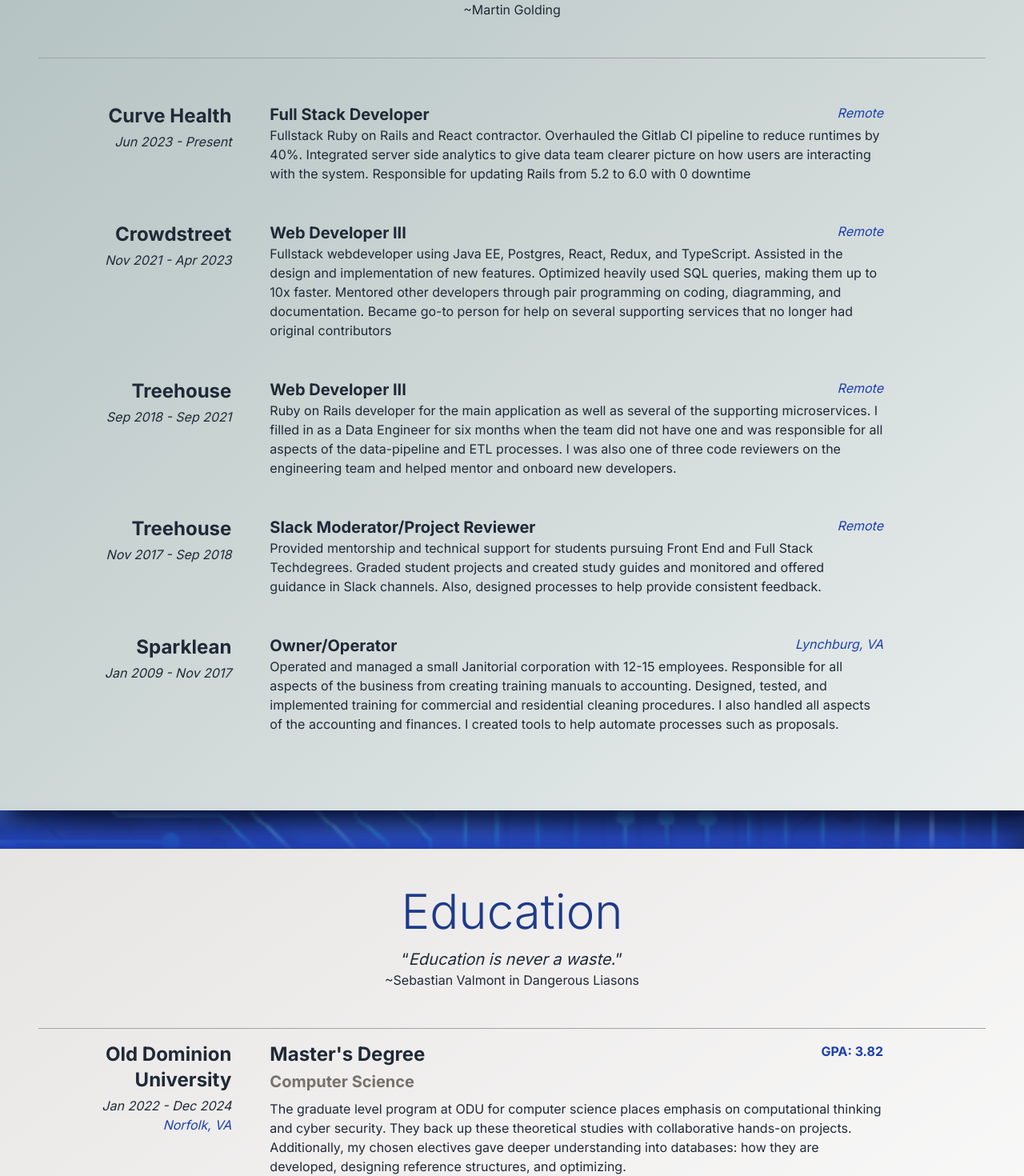
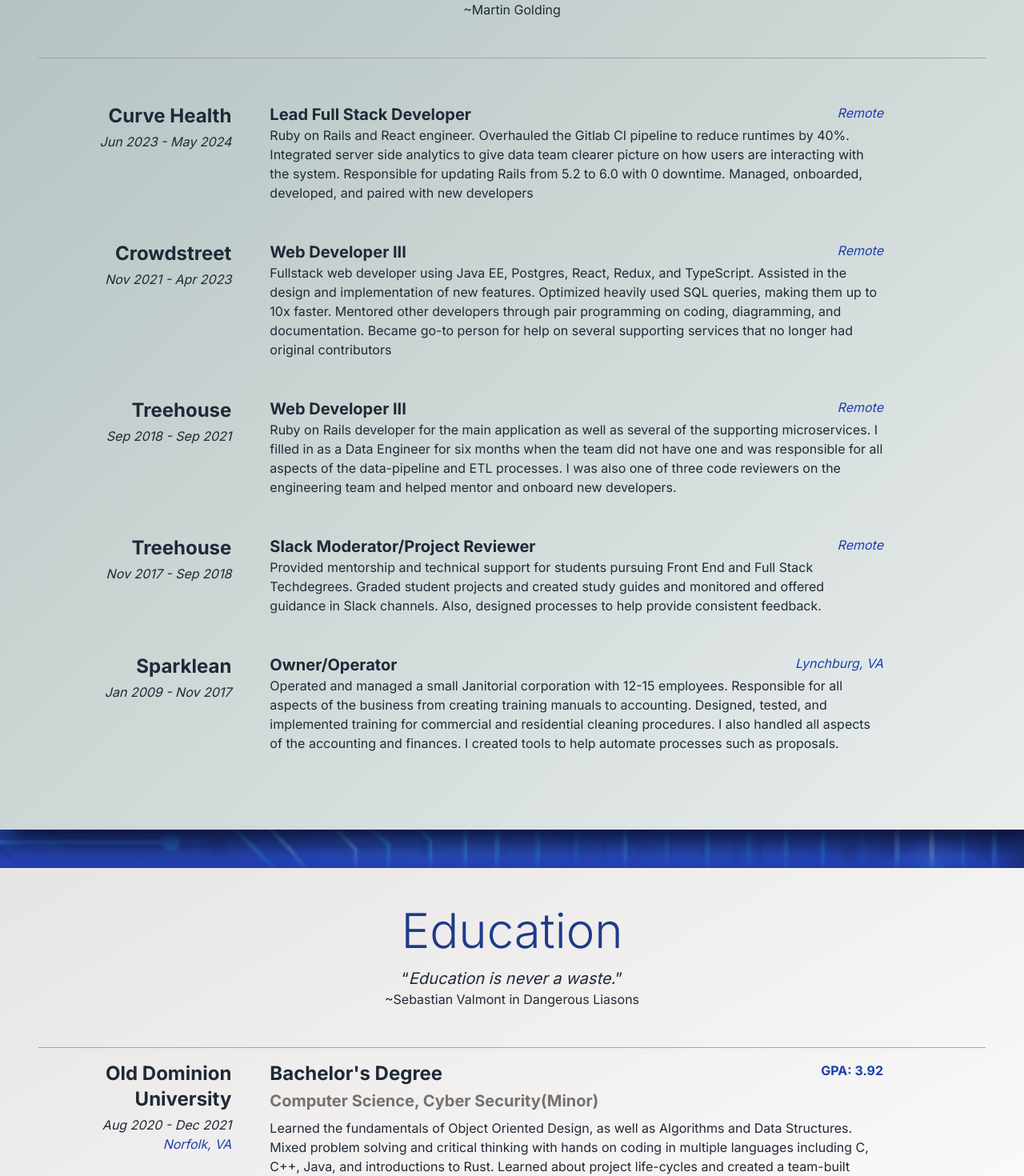
Before and after one commit to randyL78/portfolio_2023, a React app: page / in a window 1280 px wide. Shown: the part 1681-3151 px from the top of the page at 80% size. Built offline with nearby package versions, Linux system fonts and the light colour scheme.

Commit message:
Update site with Curve Health info and remove Masters degree from education

```diff
--- a/src/data/education.ts
+++ b/src/data/education.ts
@@ -1,20 +1,6 @@
 import { Education } from "@interfaces";
 
 export const educations: Education[] = [
-  {
-    institution: 'Old Dominion University',
-    startDate: 'Jan 2022 ',
-    endDate: 'Dec 2024',
-    location: 'Norfolk, VA',
-    title: "Master's Degree",
-    focus: 'Computer Science',
-    gpa: 3.82,
-    description: 'The graduate level program at ODU for computer science places ' +
-      'emphasis on computational thinking and cyber security. They back up these ' +
-      'theoretical studies with collaborative hands-on projects. Additionally, my ' +
-      'chosen electives gave deeper understanding into databases: how they are ' +
-      'developed, designing reference structures, and optimizing.'
-  },
   {
     institution: 'Old Dominion University',
     startDate: 'Aug 2020 ',
--- a/src/data/experience.ts
+++ b/src/data/experience.ts
@@ -4,19 +4,19 @@
   {
     company: 'Curve Health',
     startDate: 'Jun 2023',
-    endDate: 'Present',
-    description: 'Fullstack Ruby on Rails and React contractor. Overhauled the Gitlab CI pipeline ' +
+    endDate: 'May 2024',
+    description: 'Ruby on Rails and React engineer. Overhauled the Gitlab CI pipeline ' +
       'to reduce runtimes by 40%. Integrated server side analytics to give data team clearer picture ' +
       'on how users are interacting with the system. Responsible for updating Rails from 5.2 to 6.0 with ' +
-      '0 downtime',
+      '0 downtime. Managed, onboarded, developed, and paired with new developers',
     location: 'Remote',
-    title: 'Full Stack Developer',
+    title: 'Lead Full Stack Developer',
   },
   {
     company: 'Crowdstreet',
     startDate: 'Nov 2021',
     endDate: 'Apr 2023',
-    description: 'Fullstack webdeveloper using Java EE, Postgres, React, Redux, and TypeScript. ' +
+    description: 'Fullstack web developer using Java EE, Postgres, React, Redux, and TypeScript. ' +
       'Assisted in the design and implementation of new features. Optimized heavily used SQL ' +
       'queries, making them up to 10x faster. Mentored other developers through pair programming on ' +
       'coding, diagramming, and documentation. Became go-to person for help on several supporting ' +
```
Also changed, not shown: src/enums/index.ts (line endings or trailing spaces), 1 other file (tests, documents, lock files or other folders).
